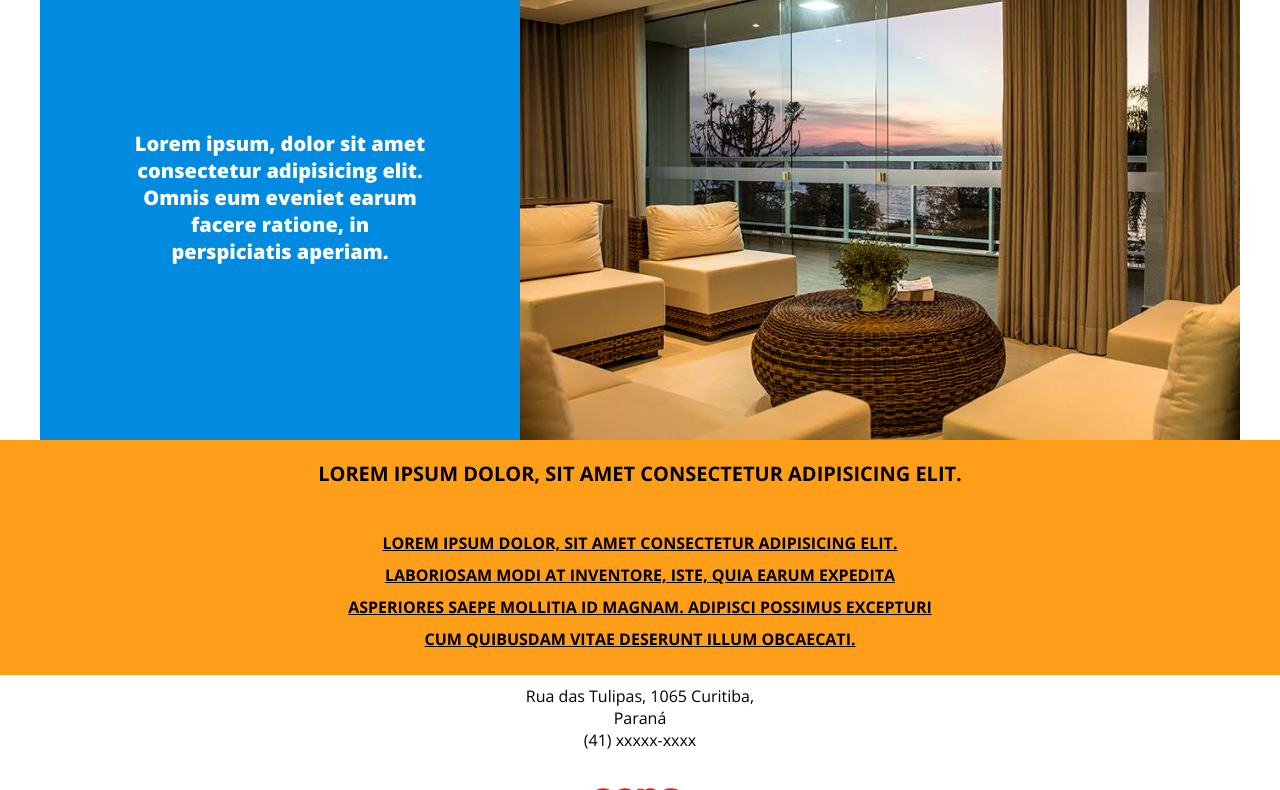
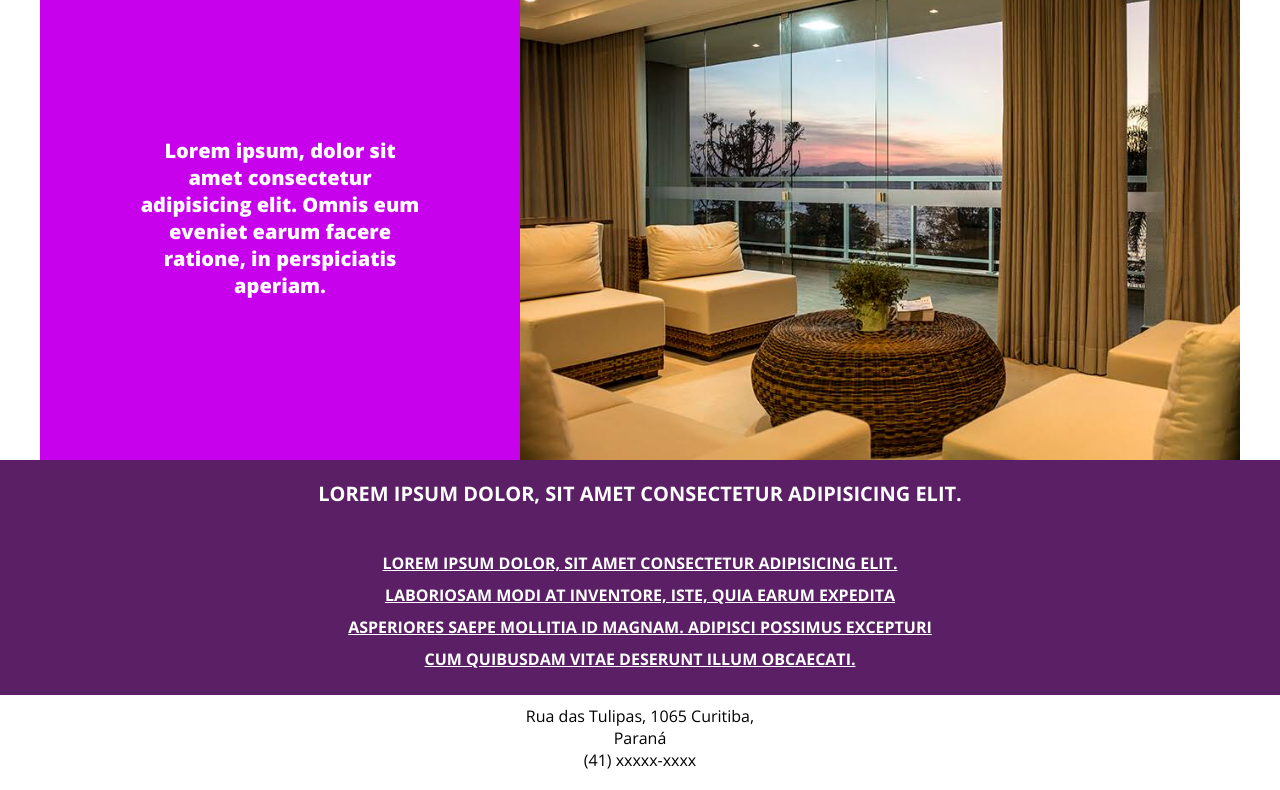
Before and after one commit to devguilhermecosta/landing-page-cote-dazur, a plain HTML site: page index.html in a window 1280 px wide. Shown: the part 2010-2800 px from the top of the page. Drawn offline with nearby package versions, Linux system fonts and the light colour scheme; files whose address does not match are found by name.

Commit message:
finalizado palleta de cores

```diff
--- a/styles/style.css
+++ b/styles/style.css
@@ -3,13 +3,15 @@
 @import url('https://fonts.googleapis.com/css2?family=Open+Sans:ital,wght@0,300;0,400;0,500;0,600;0,700;0,800;1,300;1,400;1,500;1,600;1,700;1,800&display=swap');
 
 :root {
-    --gold1: #E08300;
-    --gold2: #FF9F19;
-    --gold3: #D59C4E;
-    --violet1: #005B94;
-    --violet2: #008ae0;
-    --violet3: #45A8E6;
+    --violet0: #5B1F66;
+    --violet1: #9800B3;
+    --violet2: #C300E6;
+    --violet3: #C801ED;
+    --violet4: #DC8CEA;
     --white1: #ffffff;
+    --gold: #EEF22B;
+    --gold1: #EAD04F;
+    --gradient: linear-gradient(45deg, #9800B3, #C300E6, #C801ED, #DC8CEA, #E6D2EA);
 }
 
 * {
@@ -26,7 +28,8 @@ body, html {
     width: 100%;
     height: 150px;
     text-align: center;
-    background-color: var(--gold3);
+    /* background-color: var(--violet3); */
+    background-image: var(--gradient);
 }
 
 .logo1 {
@@ -34,7 +37,7 @@ body, html {
     width: 180px;
     height: 50px;
     margin: 20px 0 0 0;
-    background-image: url('../images/logo1.png');
+    background-image: url('../images/logo2.png');
     background-size: 80%;
     background-position: center center;
     background-repeat: no-repeat;
@@ -45,7 +48,7 @@ body, html {
     width: 160px;
     height: 50px;
     margin: 20px 0 0 0;
-    background-image: url('../images/logo2.png');
+    background-image: url('../images/logo1.png');
     background-size: 80%;
     background-position: center center;
     background-repeat: no-repeat;
@@ -78,9 +81,11 @@ body, html {
 
 .form-text {
     text-align: center;
+    font-weight: bolder;
     padding: 10px;
     width: 100%;
-    background-color: white;
+    background-color: var(--gold1);
+    color: var(--violet0);
 }
 
 .form-text p {
@@ -115,6 +120,7 @@ body, html {
     width: 100%;
     height: 50px;
     font-size: 20px;
+    font-weight: bolder;
     color: white;
     background-color: var(--violet2);
     outline: none;
@@ -124,7 +130,7 @@ body, html {
 }
 
 .button-input input[type="button"]:hover {
-    background-color: var(--violet1);
+    background-color: var(--violet0);
 }
 
 .center {
@@ -135,14 +141,18 @@ body, html {
     text-align: center;
     padding: 20px 0;
     width: 100%;
-    background-color: var(--violet1);
+    background-color: var(--violet0);
     font-weight: bold;
+}
+
+.call p {
+    padding: 5px;
 }
 
 .max {
     width: 100%;
     max-width: 600px;
-    color: var(--gold2);
+    color: var(--gold);
 }
 
 .f1 {
@@ -157,7 +167,7 @@ body, html {
 }
 
 .gi-p {
-    background-color: var(--violet2);
+    background-color: var(--violet3);
     color: var(--white1);
     height: 150px;
     display: flex;
@@ -181,17 +191,19 @@ body, html {
 
 footer {
     width: 100%;
-    background-color: var(--gold2);
+    background-color: var(--violet0);
     z-index: 10;
 }
 
 .ft {
-    background-color: var(--gold2);
+    background-color: var(--violet0);
+    color: var(--white1);
     text-transform: uppercase;
 }
 
 .fc {
-    background-color: var(--gold2);
+    background-color: var(--violet0);
+    color: var(--white1);
     text-decoration: underline;
     text-transform: uppercase;
     font-size: 12px;
@@ -200,7 +212,7 @@ footer {
 }
 
 .df {
-    background-color: white;
+    background-color: var(--white1);
     text-align: center;
 }
 
```
